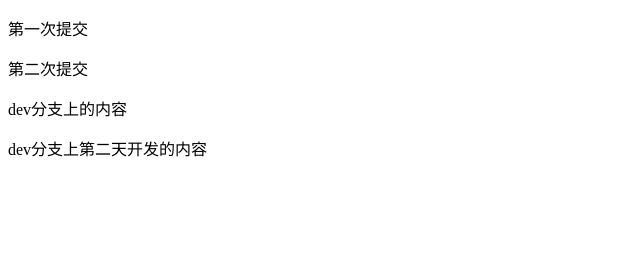
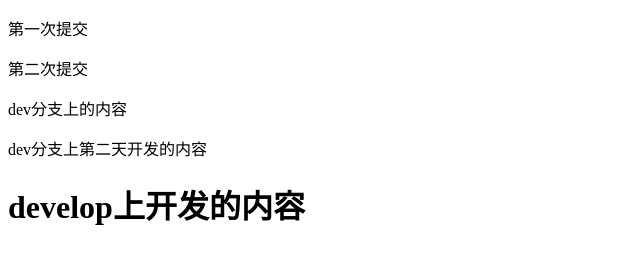
Before and after one commit to carina941314/vue_project, a plain HTML site: page index.html in a window 1280 px wide. Shown: the whole page, without its empty margins (0-640 px from the left). Drawn offline with Linux system fonts and the light colour scheme.

Commit message:
develop上开发的内容

```diff
--- a/index.html
+++ b/index.html
@@ -11,5 +11,6 @@
      <p>第二次提交</p>
      <p>dev分支上的内容</p>
      <p>dev分支上第二天开发的内容</p>
+     <h1>develop上开发的内容</h1>
 </body>
 </html>
```
